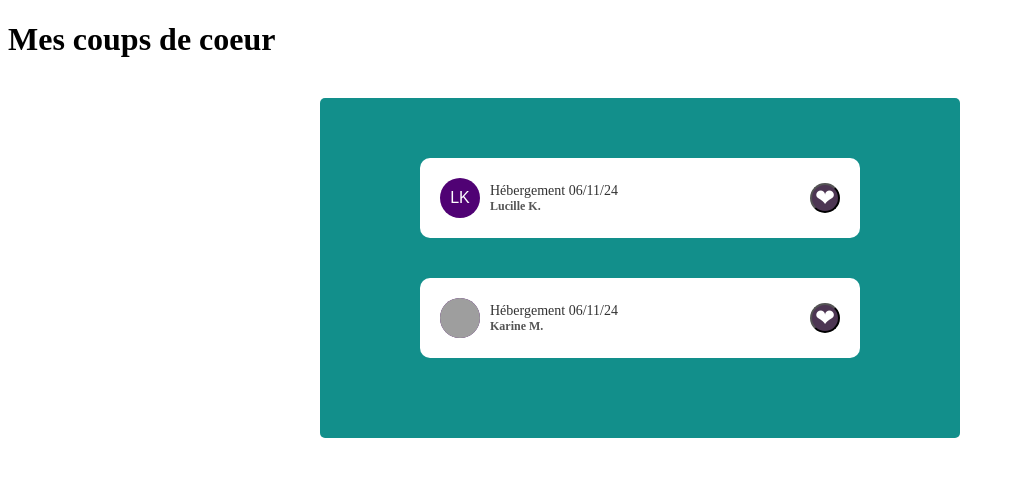
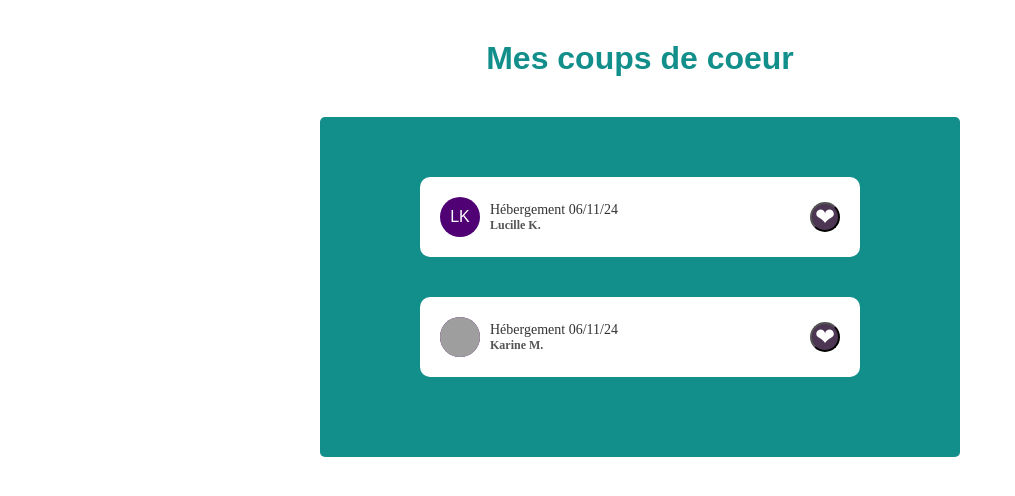
Before and after one commit to Plekiby/PetBesties, a PHP site: template views/coupsdecoeur.php in a window 1280 px wide. Shown: the top 496 px of the page, without its empty margins (0-1015 px from the left). Run offline with PHP 8.4, Linux system fonts and the light colour scheme; the template is opened without the code that fills it, so the values that code supplies are empty; grey boxes are pictures that could not be loaded.

Commit message:
MAJ lien css coupsdecoeur

```diff
--- a/views/coupsdecoeur.php
+++ b/views/coupsdecoeur.php
@@ -2,10 +2,10 @@
 <html>
 <head>
     <title>Mes coups de coeur</title>
-    <link rel="stylesheet" type="text/css" href="coupsdecoeur.css">
+    <link rel="stylesheet" type="text/css" href="/petbesties/public/css/coupsdecoeur.css">
 </head>
 <body>
-    <h1 class="titreh">Mes coups de coeur</h1>
+    <h1 class="titre">Mes coups de coeur</h1>
     <div class="premier_carre">
         <div class="sous-carre">
             <div class="profil">
--- a/views/mescandidatures.php
+++ b/views/mescandidatures.php
@@ -2,7 +2,7 @@
 <html>
 <head>
     <title>Mes candidatures</title>
-    <link rel="stylesheet" type="text/css" href="petbesties/public/css/mescandidatures.css">
+    <link rel="stylesheet" type="text/css" href="/petbesties/public/css/mescandidatures.css">
 </head>
 <body>
     <h1 class="titre">Mes candidatures</h1>
```
